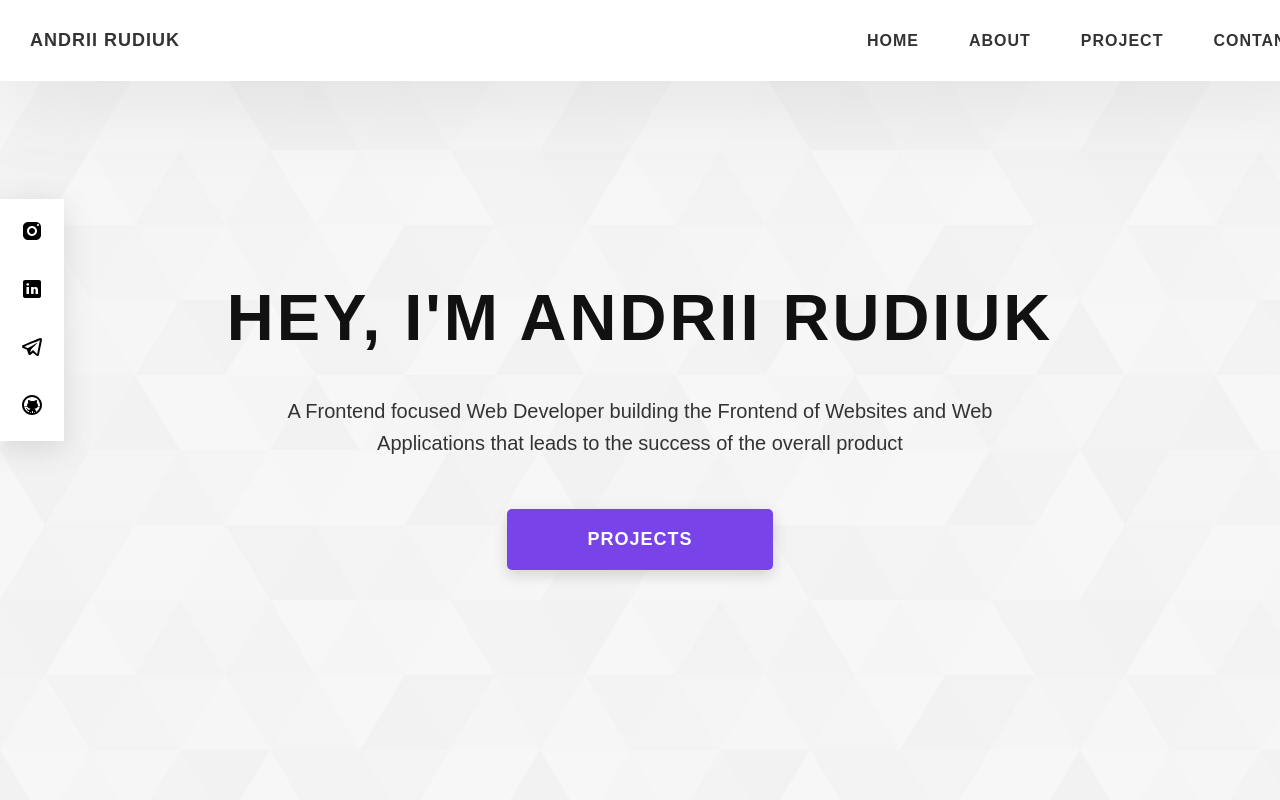
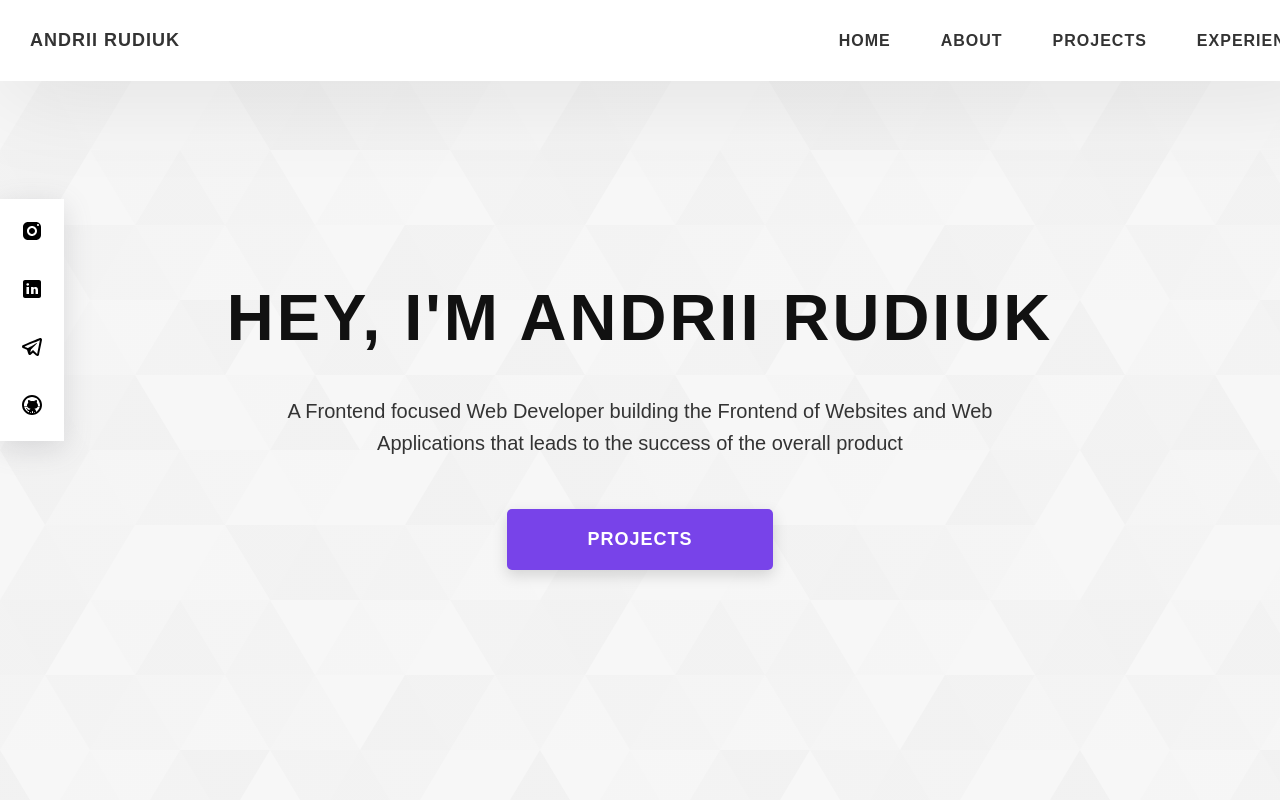
Before and after one commit to Dron2001/portfolio, a React (Create React App) app: page / in a window 1280 px wide. Shown: the top 800 px of the page. Built offline with nearby package versions, Linux system fonts and the light colour scheme.

Commit message:
added scroll to element

```diff
--- a/src/components/About/About.js
+++ b/src/components/About/About.js
@@ -8,7 +8,7 @@ import { Wrapper, Bottom, AboutMe, Skills, Row, Skill } from './styles'
 
 export const About = () => {
   return (
-    <Wrapper>
+    <Wrapper id='about'>
       <Container>
         <TitleWithDescription
           title='about me'
--- a/src/components/Experience/Experience.js
+++ b/src/components/Experience/Experience.js
@@ -6,7 +6,7 @@ import { Wrapper, WorkWrapper, Work, Title, Description, Label } from './styles'
 
 export const Experience = () => {
   return (
-    <Wrapper>
+    <Wrapper id='experience'>
       <Container>
         <TitleWithDescription
           title='professional experience'
--- a/src/components/Header/Header.js
+++ b/src/components/Header/Header.js
@@ -3,16 +3,22 @@ import React from 'react'
 import { Wrapper, Body, Logo, Menu, Label } from './styles'
 
 export const Header = () => {
+  const scrollToSection = id => {
+    const section = document.querySelector(`#${id}`)
+
+    section.scrollIntoView({ behavior: 'smooth', block: 'start' })
+  }
+
   return (
     <Wrapper>
       <Body>
-        <Logo>andrii rudiuk</Logo>
+        <Logo href='/'>andrii rudiuk</Logo>
 
         <Menu>
-          <Label>home</Label>
-          <Label>about</Label>
-          <Label>project</Label>
-          <Label>contanct</Label>
+          <Label onClick={() => scrollToSection('home')}>home</Label>
+          <Label onClick={() => scrollToSection('about')}>about</Label>
+          <Label onClick={() => scrollToSection('projects')}>projects</Label>
+          <Label onClick={() => scrollToSection('experience')}>experience</Label>
         </Menu>
       </Body>
     </Wrapper>
--- a/src/components/Header/styles.js
+++ b/src/components/Header/styles.js
@@ -22,7 +22,7 @@ export const Body = styled(Container)`
   justify-content: space-between;
 `;
 
-export const Logo = styled.span`
+export const Logo = styled.a`
   color: ${COLORS.grayLabel};
   font-size: 18px;
   text-transform: uppercase;
--- a/src/components/Home/Home.js
+++ b/src/components/Home/Home.js
@@ -5,7 +5,7 @@ import { Wrapper, Body, Title, SubTitle } from './styles'
 
 export const Home = () => {
   return (
-    <Wrapper>
+    <Wrapper id='home'>
       <Body>
         <Title>hey, i'm andrii rudiuk</Title>
         <SubTitle>
--- a/src/components/Projects/Projects.js
+++ b/src/components/Projects/Projects.js
@@ -9,7 +9,7 @@ import { Wrapper, Row, Left, Right } from './styles'
 
 export const Projects = () => {
   return (
-    <Wrapper>
+    <Wrapper id='projects'>
       <Container>
         <TitleWithDescription
           title='projects'
```
